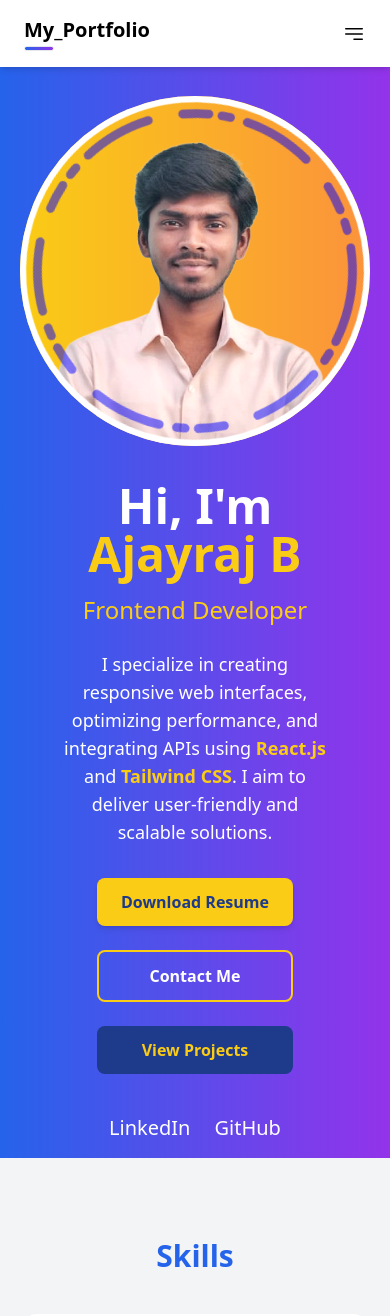
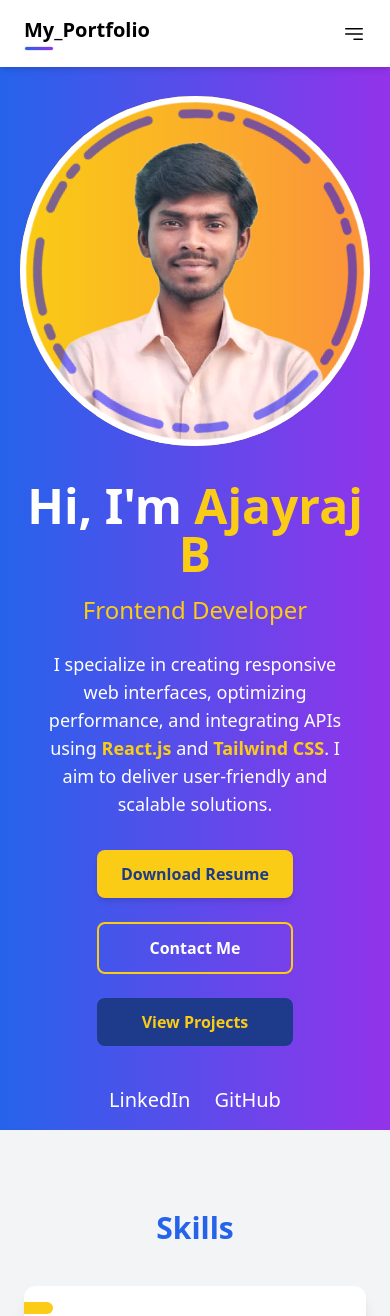
Before and after one commit to Ajayraj-2905/portfolio, a React (Vite) app in the folder portfolio/: page / in a window 390 px wide. Shown: the top 1316 px of the page. Built offline with nearby package versions, Linux system fonts and the light colour scheme.

Commit message:
adjust the padding of hero section

```diff
--- a/portfolio/src/components/Hero.jsx
+++ b/portfolio/src/components/Hero.jsx
@@ -28,7 +28,7 @@ const Hero = () => {
                 <img src={profile} alt="my-profile" className='rounded-full object-cover' />
             </motion.div>
 
-            <div className='flex flex-col flex-1 items-center md:items-start p-4'>
+            <div className='flex flex-col flex-1 items-center md:items-start py-4 md:p-4'>
                 <motion.h1
                     initial={{ opacity: 0, y: -30 }}
                     animate={{ opacity: 1, y: 0 }}
```
